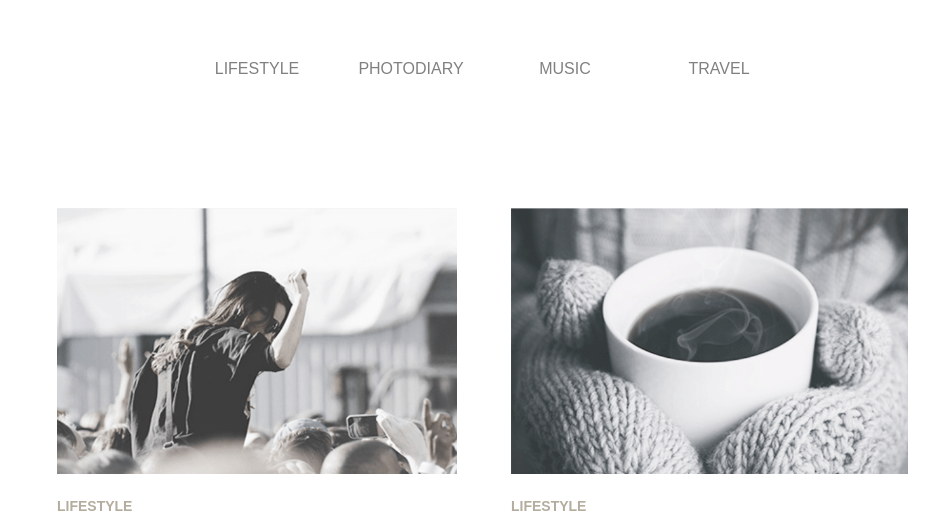
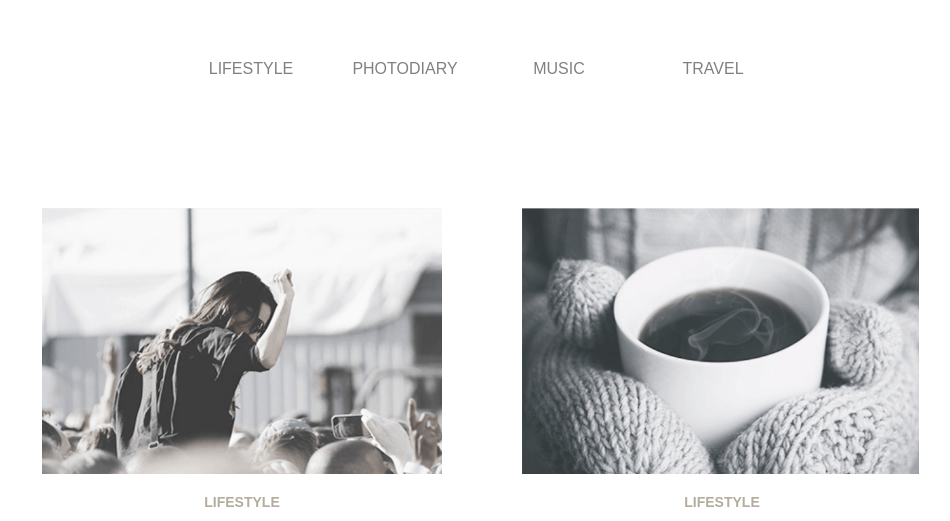
Before and after one commit to Ks0daR/goit-fe-course, a plain HTML site: page html-css/module-03/index.html in a window 1280 px wide. Shown: the top 521 px of the page, without its empty margins (158-1108 px from the left). Drawn offline with nearby package versions, Linux system fonts and the light colour scheme.

Commit message:
work errors

```diff
--- a/html-css/module-03/css/style.css
+++ b/html-css/module-03/css/style.css
@@ -7,11 +7,14 @@
   width: 900px;
   margin: auto;
   padding: 60px 0;
+  /* background-color: gray; */
 }
 
 .list {
+  width: auto;
   list-style: none;
-  padding-left: 150px;
+  text-align: center;
+  width: 900px;
 }
 
 .list-element {
@@ -22,7 +25,6 @@
 .list-link {
   display: block;
   width: 150px;
-  text-align: center;
   color: gray;
   text-decoration: none;
   text-transform: uppercase;
@@ -33,14 +35,17 @@
   color: blue;
 }
 
+.body {
+  font-size: 0px;
+}
 .box {
+  width: calc(50% - 30px);
   display: inline-block;
   margin-bottom: 100px;
-  /* width: (49%); */
+  text-align: center;
 }
 .box-mr {
-  margin-right: 50px;
-  margin-left: 25px;
+  margin-right: 60px;
 }
 .box-text {
   margin-bottom: 15px;
@@ -51,7 +56,7 @@
   line-height: 1.714;
   text-align: left;
 }
-.box-img{
+.box-img {
   padding-bottom: 20px;
 }
 .subtitle {
@@ -74,6 +79,7 @@
   text-align: center;
 }
 .btn {
-  font-family: 'Playfair Display', serif;
+  font-size: 20px;
+  font-family: "Playfair Display", serif;
   padding: 25px;
 }
--- a/html-css/module-03/index.html
+++ b/html-css/module-03/index.html
@@ -11,8 +11,7 @@
   <body>
     <div class="wrapper" id="top">
       <header>
-        <div class="box">
-          <nav>
+          <nav class="box">
             <ul class="list">
               <li class="list-element">
                 <a class="list-link" href="#">Lifestyle</a>
@@ -28,9 +27,8 @@
               </li>
             </ul>
           </nav>
-        </div>
       </header>
-      <main>
+      <main class="body">
         <div class="box box-mr">
           <img src="./img/img-1.png" class="box-img" alt="" width="400" />
           <h5 class="subtitle">Lifestyle</h5>
@@ -73,7 +71,7 @@
         </div>
       </main>
       <footer class="button">
-        <a href="#top" class="btn" alt="">Load more</a>
+        <button class="btn">Load more</button>
       </footer>
     </div>
   </body>
```
